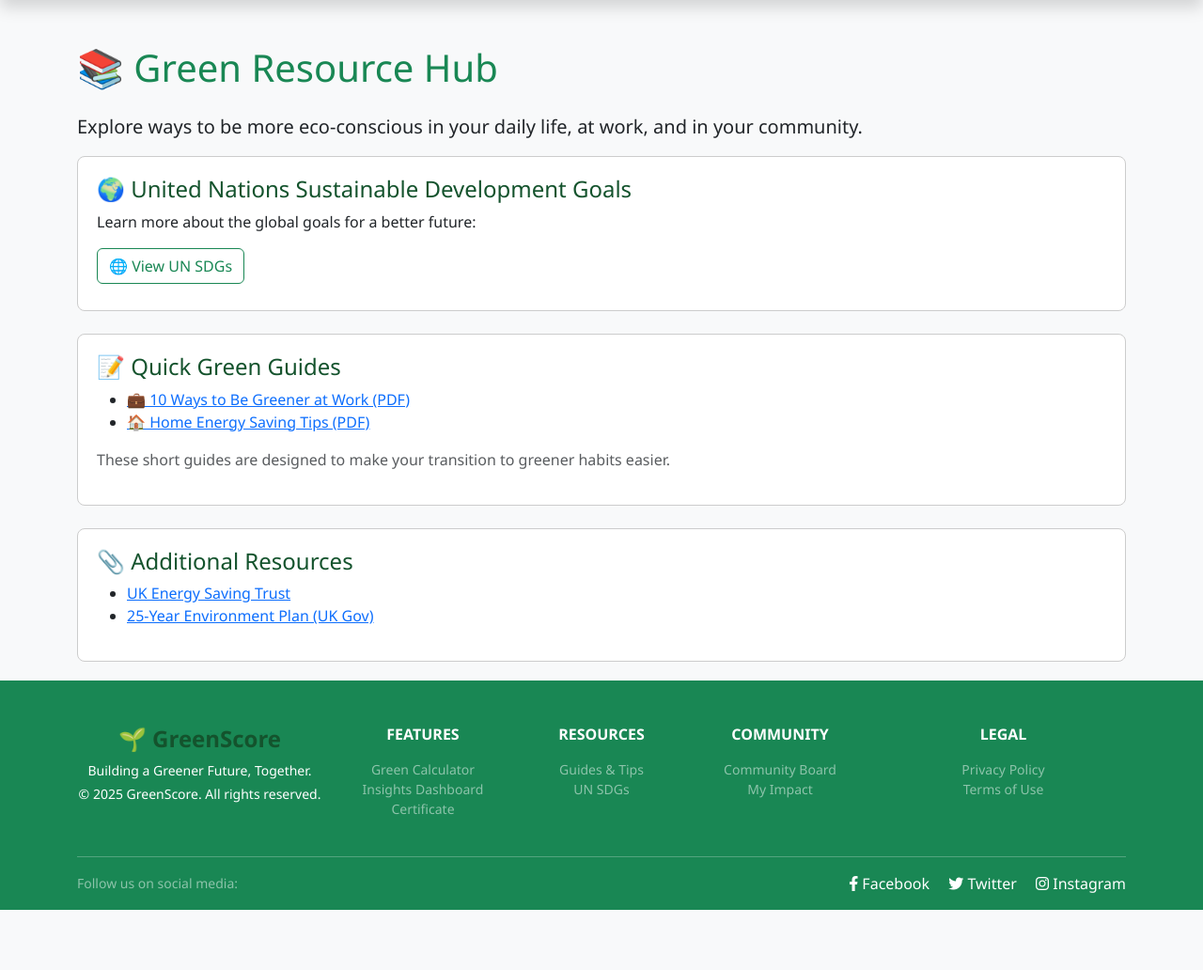
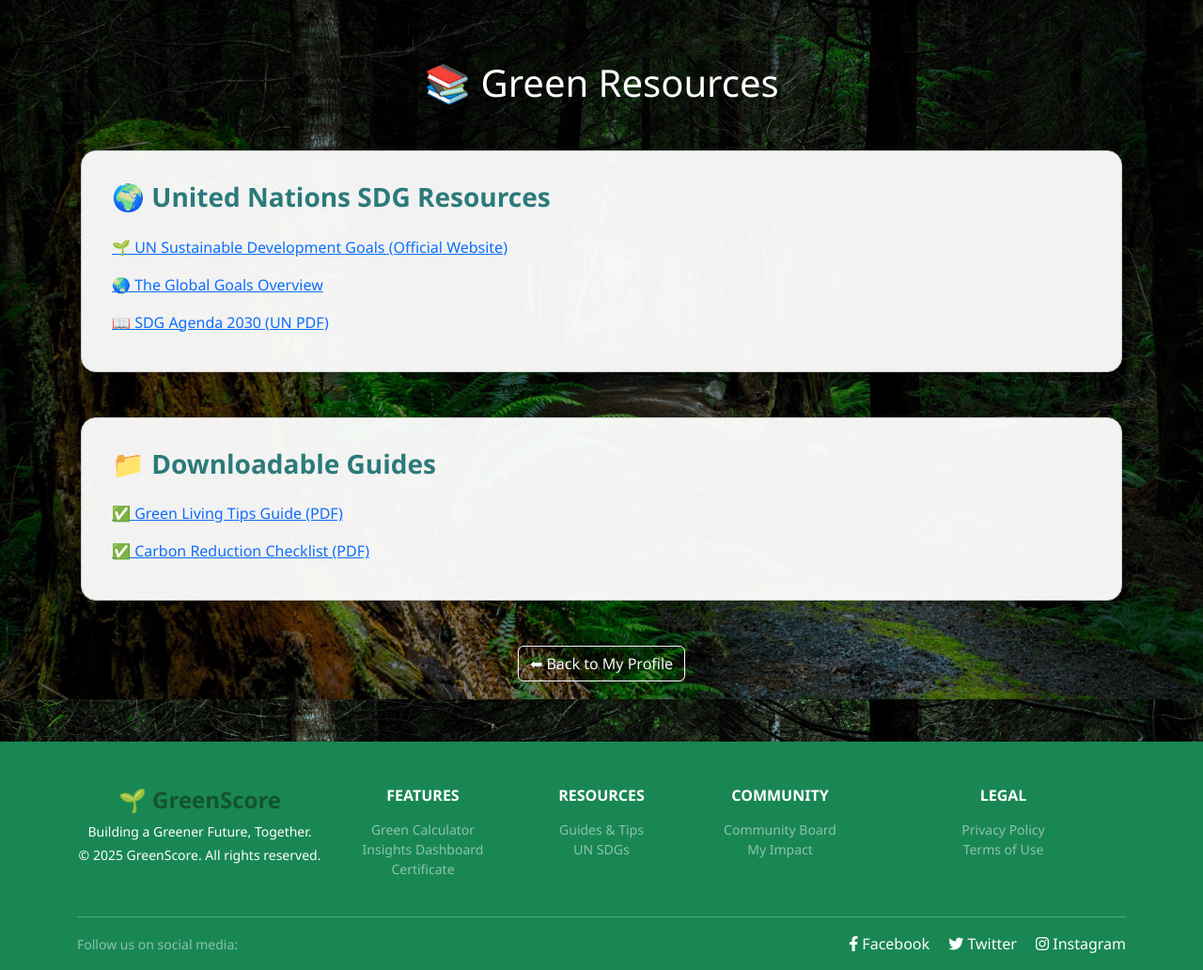
Before and after one commit to Lancelcode/Graded-Unit-2-webpage, a PHP site: page /Graded-Unit-2-webpage/green_resources.php in a window 1280 px wide. Shown: the part 56-1088 px from the top of the page at 94% size. Before the commit the page ends 1024 px from the top, so only its background shows below. Run offline with PHP 8.4, Linux system fonts and the light colour scheme.

Commit message:
pictures and reframe of home

```diff
--- a/green_resources.php
+++ b/green_resources.php
@@ -1,53 +1,100 @@
-<?php require_once 'includes/init.php'; ?>
-<?php include 'includes/nav.php'; ?>
+<?php
+require_once 'includes/init.php';
+require_once 'includes/connect_db.php';
+include 'includes/nav.php';
+?>
 <!DOCTYPE html>
 <html lang="en">
 <head>
     <meta charset="UTF-8">
-    <meta name="viewport" content="width=device-width, initial-scale=1.0">
-    <title>Green Resource Hub | GreenScore</title>
+    <title>Green Resources | GreenScore</title>
+    <meta name="viewport" content="width=device-width, initial-scale=1">
 
-    <link rel="stylesheet" href="https://cdn.jsdelivr.net/npm/bootstrap@5.3.3/dist/css/bootstrap.min.css">
-    <link rel="stylesheet" href="style.css">
-    <link rel="stylesheet" href="https://cdnjs.cloudflare.com/ajax/libs/font-awesome/6.4.0/css/all.min.css">
+    <!-- Bootstrap & FontAwesome -->
+    <link href="https://cdn.jsdelivr.net/npm/bootstrap@5.3.3/dist/css/bootstrap.min.css" rel="stylesheet">
+    <link href="https://cdnjs.cloudflare.com/ajax/libs/font-awesome/6.4.0/css/all.min.css" rel="stylesheet">
+    <link href="style.css" rel="stylesheet">
 
+    <style>
+        body {
+            background: url('assets/images/forest-hero.jpg') center/cover no-repeat fixed;
+            position: relative;
+            color: #333;
+        }
 
+        body::before {
+            content: '';
+            position: fixed;
+            inset: 0;
+            background: rgba(0, 0, 0, 0.5);
+            z-index: 0;
+        }
+
+        .content-wrapper {
+            position: relative;
+            z-index: 1;
+            padding: 4rem 1rem;
+        }
+
+        .card-bg {
+            background: rgba(255, 255, 255, 0.95);
+            padding: 2rem;
+            border-radius: 1rem;
+            box-shadow: 0 0 10px rgba(0, 0, 0, 0.2);
+        }
+
+        .resource-title {
+            color: #2c7a7b;
+            font-weight: bold;
+        }
+
+        .resource-link {
+            display: block;
+            margin: 0.5rem 0;
+        }
+
+        .resource-link:hover {
+            color: #198754;
+            text-decoration: underline;
+        }
+    </style>
 </head>
 <body>
 
-<div class="container mt-5">
-    <h1 class="mb-4 text-success">📚 Green Resource Hub</h1>
+<div class="container content-wrapper">
+    <h1 class="text-white text-center mb-5">📚 Green Resources</h1>
 
-    <p class="lead">Explore ways to be more eco-conscious in your daily life, at work, and in your community.</p>
-
-    <div class="result-box mb-4">
-        <h4>🌍 United Nations Sustainable Development Goals</h4>
-        <p>Learn more about the global goals for a better future:</p>
-        <a href="https://sdgs.un.org/goals" target="_blank" class="btn btn-outline-success mb-2">
-            🌐 View UN SDGs
+    <div class="card card-bg">
+        <h3 class="resource-title mb-3">🌍 United Nations SDG Resources</h3>
+        <a class="resource-link" href="https://sdgs.un.org/goals" target="_blank">
+            🌱 UN Sustainable Development Goals (Official Website)
+        </a>
+        <a class="resource-link" href="https://www.globalgoals.org/" target="_blank">
+            🌏 The Global Goals Overview
+        </a>
+        <a class="resource-link" href="https://sdgs.un.org/sites/default/files/publications/21252030%20Agenda%20for%20Sustainable%20Development%20web.pdf" target="_blank">
+            📖 SDG Agenda 2030 (UN PDF)
         </a>
     </div>
 
-    <div class="result-box mb-4">
-        <h4>📝 Quick Green Guides</h4>
-        <ul>
-            <li><a href="assets/docs/green_at_work.pdf" target="_blank">💼 10 Ways to Be Greener at Work (PDF)</a></li>
-            <li><a href="assets/docs/home_energy_tips.pdf" target="_blank">🏠 Home Energy Saving Tips (PDF)</a></li>
-        </ul>
-        <p class="text-muted">These short guides are designed to make your transition to greener habits easier.</p>
+    <div class="card card-bg mt-5">
+        <h3 class="resource-title mb-3">📁 Downloadable Guides</h3>
+        <a class="resource-link" href="assets/documents/green_tips_guide.pdf" target="_blank">
+            ✅ Green Living Tips Guide (PDF)
+        </a>
+        <a class="resource-link" href="assets/documents/carbon_reduction_checklist.pdf" target="_blank">
+            ✅ Carbon Reduction Checklist (PDF)
+        </a>
     </div>
 
-    <div class="result-box">
-        <h4>📎 Additional Resources</h4>
-        <ul>
-            <li><a href="https://www.energysavingtrust.org.uk/" target="_blank">UK Energy Saving Trust</a></li>
-            <li><a href="https://www.gov.uk/government/publications/25-year-environment-plan" target="_blank">25-Year Environment Plan (UK Gov)</a></li>
-        </ul>
+    <div class="text-center mt-5">
+        <a href="user_account.php" class="btn btn-outline-light">⬅ Back to My Profile</a>
     </div>
 </div>
 
 <?php include 'includes/footer.php'; ?>
-<!-- Bootstrap JS -->
 <script src="https://cdn.jsdelivr.net/npm/bootstrap@5.3.3/dist/js/bootstrap.bundle.min.js"></script>
 </body>
 </html>
+
+<?php mysqli_close($link); ?>
```
Also changed, not shown: buy_points.php (+63 -25 lines), certificate_preview.php (+53 -17 lines), home.php (+71 -19 lines), assets/images/logos/defra.png (added), assets/images/logos/energy_saving_trust.png (added), assets/images/logos/greenpeace.png (added), assets/images/logos/oxfam.png (added), assets/images/logos/ukgov.png (added), 2 other files.
